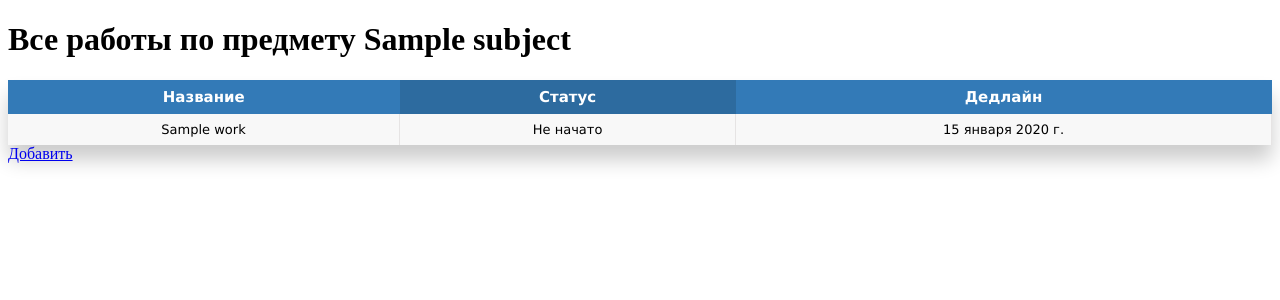
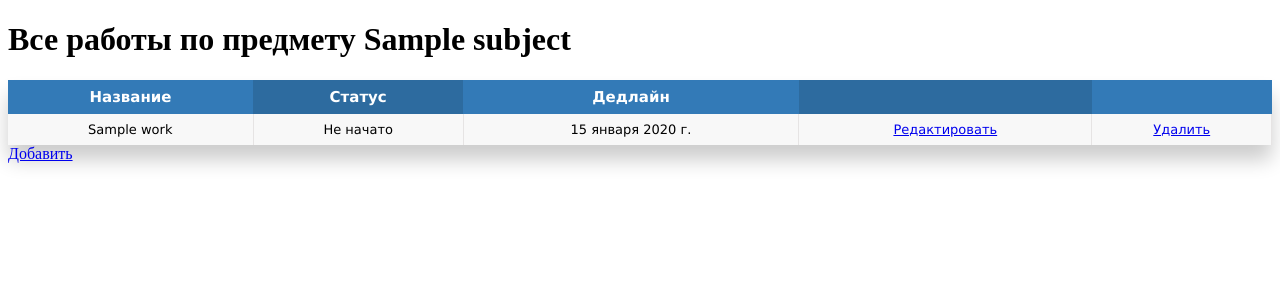
Before and after one commit to Trofmann/WorkControlService, a Django app: page /1/ in a window 1280 px wide. Shown: the top 300 px of the page. Run offline with Django 4.2, Linux system fonts and the light colour scheme; tables that the repository leaves empty hold one stand-in row (values such as "Sample post").

Commit message:
Столбцы редактирования и удаления

```diff
--- a/works/forms.py
+++ b/works/forms.py
@@ -13,7 +13,7 @@ class SubjectForm(forms.ModelForm):
 
 
 class WorkForm(forms.ModelForm):
-    """Форма добавления """
+    """Форма добавления работы"""
     deadline = forms.DateField(
         label='Дедлайн',
         required=False,
--- a/works/templates/works/subjects_list.html
+++ b/works/templates/works/subjects_list.html
@@ -19,6 +19,7 @@
         <th>Выполнено</th>
         <th>Просрочено</th>
         <th>Всего</th>
+        <th></th>
         <th></th>
     </tr>
     </thead>
@@ -46,6 +47,7 @@
             <td>{{ subject.completed_works_count }}</td>
             <td>{{ subject.expired_works_count }}</td>
             <td>{{ subject.total_works_count }}</td>
+            <td><a href="https://www.google.com/">Редактировать</a></td>
             <td><a href="{% url 'works:delete_subject' subject.pk %}">Удалить</a></td>
         </tr>
     {% endfor %}
--- a/works/templates/works/works_list.html
+++ b/works/templates/works/works_list.html
@@ -5,7 +5,7 @@
     <meta charset="UTF-8">
     <title>Title</title>
     <link rel="stylesheet" type="text/css"
-        href="{% static 'works/styles.css' %}?111">
+          href="{% static 'works/styles.css' %}?111">
 </head>
 <body>
 <h1>Все работы по предмету {{ subject.name }}</h1>
@@ -15,6 +15,8 @@
         <th>Название</th>
         <th>Статус</th>
         <th>Дедлайн</th>
+        <th></th>
+        <th></th>
     </tr>
 
     {% for work in works %}
@@ -22,6 +24,8 @@
             <td>{{ work.name }}</td>
             <td>{{ work.status_str }}</td>
             <td>{{ work.deadline }}</td>
+            <td><a href="https://www.google.com/">Редактировать</a></td>
+            <td><a href="https://www.google.com/">Удалить</a></td>
         </tr>
     {% endfor %}
 
```
